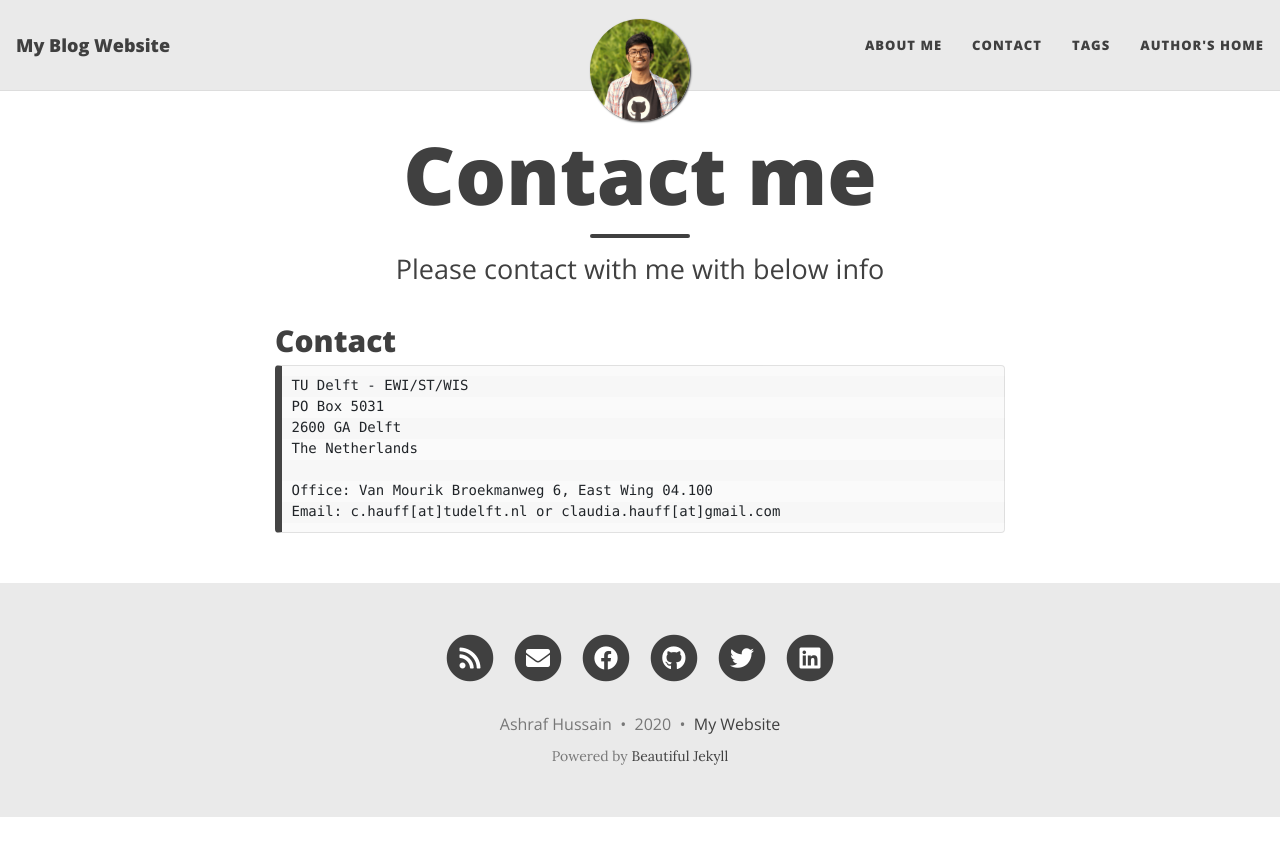
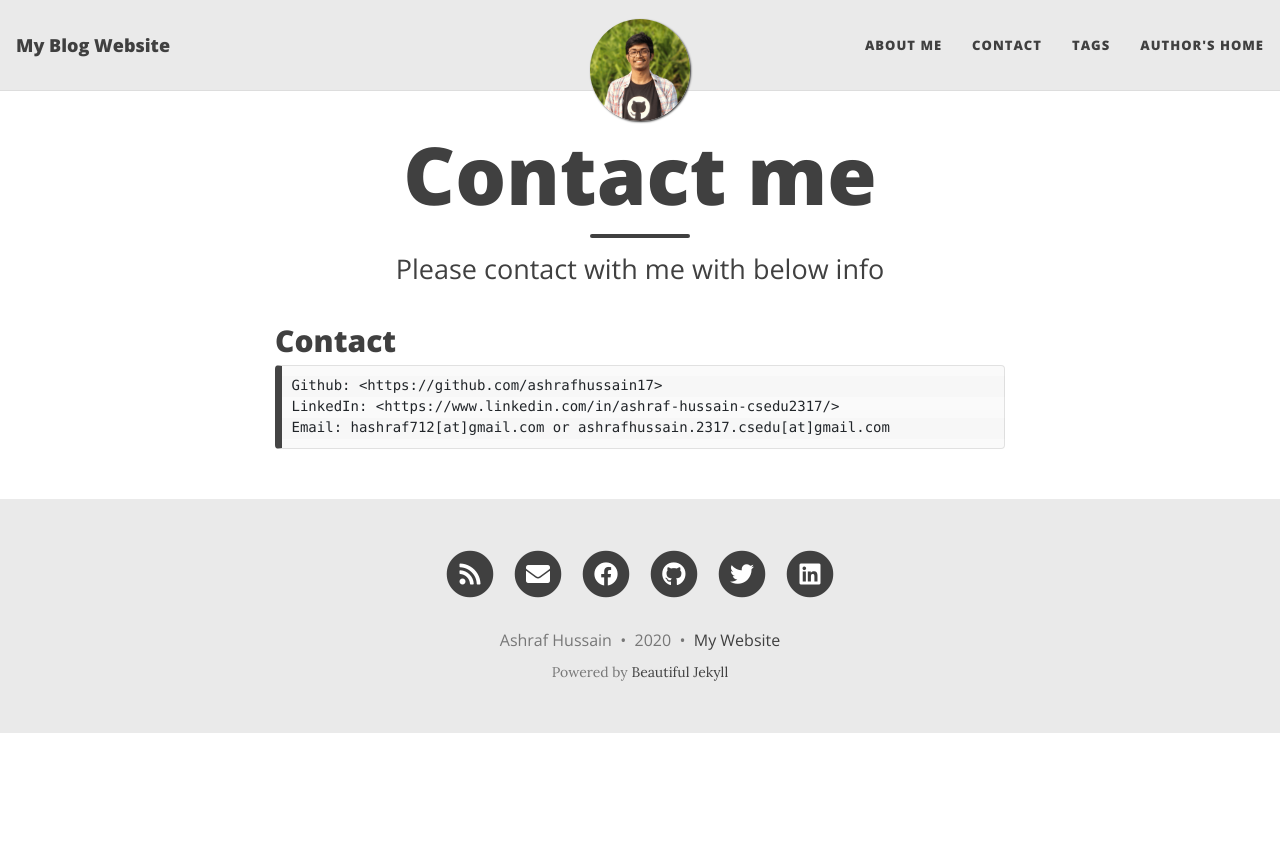
Before and after one commit to hussainash17/ashrafhussain17.github.io, a Jekyll site: the page built from contact.md, in a window 1280 px wide. Shown: the top 856 px of the page. Built offline with Jekyll 4.4.1, drawn with Linux system fonts in a browser that asks for light colours; nearby versions of some CDN libraries.

Commit message:
updated on contact and about

````diff
--- a/contact.md
+++ b/contact.md
@@ -7,11 +7,7 @@ subtitle: Please contact with me with below info
 ## Contact
 
 ```
-TU Delft - EWI/ST/WIS
-PO Box 5031
-2600 GA Delft
-The Netherlands
-
-Office: Van Mourik Broekmanweg 6, East Wing 04.100
-Email: c.hauff[at]tudelft.nl or claudia.hauff[at]gmail.com
+Github: <https://github.com/ashrafhussain17>
+LinkedIn: <https://www.linkedin.com/in/ashraf-hussain-csedu2317/>
+Email: hashraf712[at]gmail.com or ashrafhussain.2317.csedu[at]gmail.com
 ```
````
Also changed, not shown: aboutme.md (+1 -1 lines).
